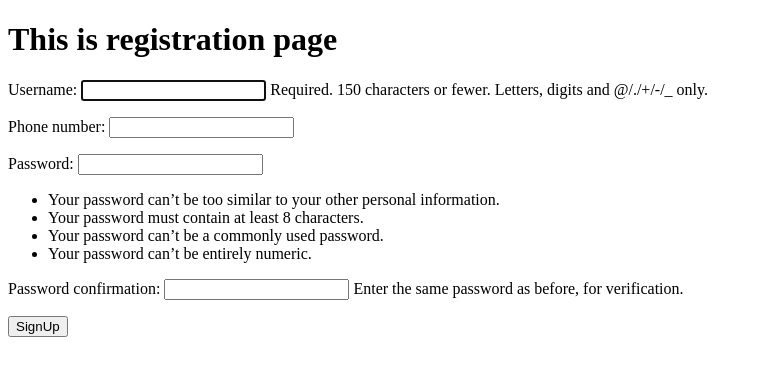
After one commit to KhvostenkoIhor/itstep_project, a Django app: page /accounts/signup/ in a window 1280 px wide. The commit adds this page. Shown: the top 376 px of the page, without its empty margins (0-762 px from the left). Run offline with Django 3.2, Linux system fonts and the light colour scheme.

Commit message:
Loggin and Sign Up pages added

```diff
--- a/src/config/settings.py
+++ b/src/config/settings.py
@@ -94,6 +94,9 @@ AUTH_PASSWORD_VALIDATORS = [
 ]
 AUTH_USER_MODEL = 'users.User'
 
+LOGIN_REDIRECT_URL = 'core:home'
+LOGOUT_REDIRECT_URL = 'login'
+
 # Internationalization
 LANGUAGE_CODE = 'en-us'
 TIME_ZONE = 'UTC'
--- a/src/config/urls.py
+++ b/src/config/urls.py
@@ -7,6 +7,8 @@ from django.conf.urls.static import static
 urlpatterns = [
     path('admin/', admin.site.urls),
 
+    path('accounts/', include ("django.contrib.auth.urls")),
+    path('accounts/', include ("users.urls")),
     path("", include("core.urls"))
     #Local
     # path('home/', core_views.home),
--- /dev/null
+++ b/src/users/forms.py
@@ -0,0 +1,8 @@
+from django.contrib.auth.forms import UserCreationForm
+
+from .models import User
+
+class SignUpForm(UserCreationForm):
+    class Meta:
+        model = User
+        fields = ('username', 'phone_number')
--- a/src/users/models.py
+++ b/src/users/models.py
@@ -33,11 +33,11 @@ class Role(models.Model):
 
 
 class User(AbstractUser):
-    """Custom User model"""
-    phone_number = models.CharField(max_length=13)
+	"""Custom User model"""
+	phone_number = models.CharField(max_length=13)
 
-    # def __str__(self):
-		# return str(self.username)
+	def __str__(self):
+		return self.username
 
 
 class Profile(models.Model):
@@ -63,7 +63,3 @@ class Profile(models.Model):
 		if self.first_name and self.last_name:
 			return f"{self.first_name} {self.last_name} | {self.role}"
 		return f"{self.user.username} | {self.role}"
-
-		# return f"{self.first_name} {last_name}" ?\
-				# self.first_name and self.last_name: \
-					# self.user.username
--- /dev/null
+++ b/src/users/urls.py
@@ -0,0 +1,7 @@
+from django.urls import path
+from .views import SignupView
+
+urlpatterns = [
+    path('signup/',
+    SignupView.as_view(), name='signup')
+]
--- a/src/users/views.py
+++ b/src/users/views.py
@@ -1,3 +1,11 @@
-from django.shortcuts import render
 
-# Create your views here.
+from django.urls import reverse_lazy
+from django.views.generic import CreateView
+from django.contrib.auth.forms import UserCreationForm
+
+from .forms import SignUpForm
+
+class SignupView(CreateView):
+    template_name = "users/signup.html"
+    form_class = SignUpForm
+    success_url = reverse_lazy('login')
--- a/templates/core/index.html
+++ b/templates/core/index.html
@@ -1,9 +1,6 @@
 {% extends "_base.html" %} {% block content %}
 
 <div class="content">
-
-
-
 
   {% for post in object_list %}
   <div class="card">
--- /dev/null
+++ b/templates/users/signup.html
@@ -0,0 +1,26 @@
+
+<!DOCTYPE html>
+<html lang="en">
+
+<head>
+    <meta charset="UTF-8" >
+    <title>Reagistration page</title>
+</head>
+
+<body>
+
+    <h1>This is registration page</h1>
+
+    <div class="signup">
+        <form action="{% url 'signup' %}" method="post">
+        {% csrf_token %}
+        {{ form.as_p }}
+
+
+        <button type='submit'>SignUp</button>
+        </form>
+    </div>
+
+
+</body>
+</html>
```
Also changed, not shown: templates/_base.html (+16 -19 lines), templates/registration/login.html (added, +31 -0 lines), 1 other file.
